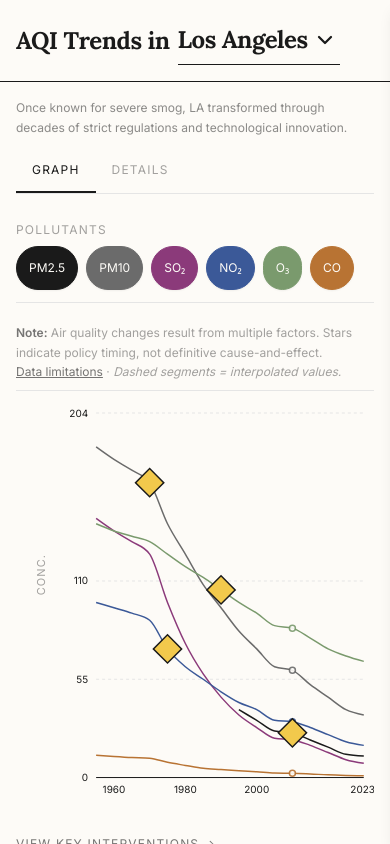
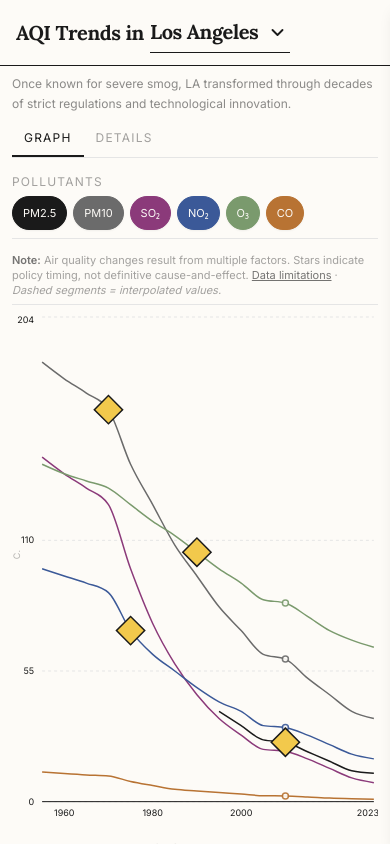
Before and after one commit to rakshran/aqi-tracker, a React (Vite) app: page / in a window 390 px wide. Built offline with nearby package versions, Linux system fonts and the light colour scheme.

Commit message:
mobile fixes

```diff
--- a/src/App.jsx
+++ b/src/App.jsx
@@ -89,9 +89,9 @@
   return (
     <div className="h-screen flex flex-col bg-canvas overflow-hidden">
       {/* Masthead */}
-      <header className="border-b border-ink px-4 md:px-8 py-4 flex-shrink-0">
-        <div className="flex flex-wrap items-center gap-2 md:gap-3">
-          <h1 className="font-serif text-2xl md:text-3xl font-bold tracking-editorial text-ink">
+      <header className="border-b border-ink px-4 md:px-8 py-3 md:py-4 flex-shrink-0">
+        <div className="flex flex-wrap items-center gap-1.5 md:gap-3">
+          <h1 className="font-serif text-xl md:text-3xl font-bold tracking-editorial text-ink">
             AQI Trends in
           </h1>
           <CitySelector
@@ -99,7 +99,7 @@
             selectedCity={selectedCity}
             onSelectCity={handleCitySelect}
             ariaLabel="Select city for air quality trend chart"
-            className="w-auto px-0 text-2xl md:text-3xl font-bold tracking-editorial"
+            className="w-auto px-0 py-1.5 md:py-2 min-h-[36px] md:min-h-0 text-xl md:text-3xl font-bold tracking-editorial"
           />
         </div>
       </header>
@@ -110,7 +110,7 @@
         <div className="flex-1 md:w-3/4 flex flex-col overflow-hidden md:border-r border-ink/10">
           {/* Chart */}
           {selectedCity && (
-            <div className="flex-1 overflow-y-auto px-4 md:px-8 pt-4 pb-8 md:pb-10">
+            <div className="flex-1 overflow-y-hidden md:overflow-y-auto px-3 md:px-8 pt-2 md:pt-4 pb-3 md:pb-10">
               <PollutionChart
                 city={selectedCity}
                 onInterventionClick={handleInterventionClick}
@@ -118,7 +118,7 @@
               {/* Mobile-only trigger to open interventions drawer */}
               <button
                 onClick={() => setShowInterventions(true)}
-                className="md:hidden mt-6 font-sans text-xs uppercase tracking-widest text-ink/60 hover:text-ink border-b border-ink/30 hover:border-ink pb-0.5 transition-colors"
+                className="md:hidden mt-2 font-sans text-[11px] uppercase tracking-widest text-ink/60 hover:text-ink border-b border-ink/30 hover:border-ink pb-0.5 transition-colors"
               >
                 View Key Interventions &rarr;
               </button>
--- a/src/components/PollutionChart.jsx
+++ b/src/components/PollutionChart.jsx
@@ -195,19 +195,19 @@
   return (
     <div className="w-full h-full flex flex-col">
       {/* City context */}
-      <div className="mb-3">
+      <div className="mb-2 md:mb-3">
         <p className="text-xs font-sans text-ink/50 leading-relaxed line-clamp-2">
           {city.description}
         </p>
       </div>
 
       {/* Tab Navigation — editorial underline style */}
-      <div className="mb-4 border-b border-grid">
+      <div className="mb-2 md:mb-4 border-b border-grid">
         <div className="flex gap-0">
           <button
             onClick={() => setActiveTab('graph')}
             className={cn(
-              "px-4 py-2 font-sans text-xs uppercase tracking-widest border-b-2 transition-colors min-h-[44px] md:min-h-0",
+              "px-3 md:px-4 py-1.5 md:py-2 font-sans text-xs uppercase tracking-widest border-b-2 transition-colors min-h-[36px] md:min-h-0",
               activeTab === 'graph'
                 ? "border-ink text-ink"
                 : "border-transparent text-ink/40 hover:text-ink/70"
@@ -218,7 +218,7 @@
           <button
             onClick={() => setActiveTab('details')}
             className={cn(
-              "px-4 py-2 font-sans text-xs uppercase tracking-widest border-b-2 transition-colors min-h-[44px] md:min-h-0",
+              "px-3 md:px-4 py-1.5 md:py-2 font-sans text-xs uppercase tracking-widest border-b-2 transition-colors min-h-[36px] md:min-h-0",
               activeTab === 'details'
                 ? "border-ink text-ink"
                 : "border-transparent text-ink/40 hover:text-ink/70"
@@ -233,9 +233,9 @@
       {activeTab === 'graph' && (
         <>
           {/* Pollutant Toggles */}
-          <div className="mb-3 py-3 border-b border-grid">
-            <h3 className="text-xs font-sans uppercase tracking-widest text-ink/40 mb-2">Pollutants</h3>
-            <div className="flex flex-wrap gap-2">
+          <div className="mb-2 md:mb-3 py-2 md:py-3 border-b border-grid">
+            <h3 className="text-xs font-sans uppercase tracking-widest text-ink/40 mb-1.5 md:mb-2">Pollutants</h3>
+            <div className="flex flex-wrap gap-1.5 md:gap-2">
               {availablePollutants.map((pollutant) => {
                 const info = pollutantInfo[pollutant];
                 const isVisible = visiblePollutants[pollutant];
@@ -246,7 +246,7 @@
                     key={pollutant}
                     onClick={() => togglePollutant(pollutant)}
                     className={cn(
-                      "px-3 py-1.5 text-xs font-sans transition-all border rounded-full min-h-[44px] md:min-h-0 focus-visible:outline focus-visible:outline-2 focus-visible:outline-offset-2 focus-visible:outline-ink/40",
+                      "px-2.5 md:px-3 py-1 md:py-1.5 text-[11px] md:text-xs font-sans transition-all border rounded-full min-h-[34px] md:min-h-0 focus-visible:outline focus-visible:outline-2 focus-visible:outline-offset-2 focus-visible:outline-ink/40",
                       isVisible
                         ? "text-canvas shadow-sm"
                         : "bg-transparent opacity-70 hover:opacity-100"
@@ -267,8 +267,8 @@
           </div>
 
           {/* Disclaimers — editorial style */}
-          <div className="mb-3 py-2 border-b border-grid">
-            <p className="text-xs font-sans text-ink/40 leading-relaxed">
+          <div className="mb-2 md:mb-3 py-1.5 md:py-2 border-b border-grid">
+            <p className="text-[11px] md:text-xs font-sans text-ink/40 leading-snug md:leading-relaxed">
               <span className="font-semibold text-ink/60">Note:</span>{' '}
               Air quality changes result from multiple factors. Stars indicate policy timing, not definitive cause-and-effect.{' '}
               <button
@@ -283,12 +283,12 @@
           </div>
 
           {/* Chart Container — no background, directly on grid */}
-          <div className="flex-1 min-h-0" style={isMobile ? { minHeight: '340px' } : undefined}>
+          <div className="flex-1 min-h-0" style={isMobile ? { minHeight: 'clamp(170px, 30vh, 210px)' } : undefined}>
             <div className="h-full">
               <ResponsiveContainer width="100%" height="100%">
                 <LineChart
                   data={city.data}
-                  margin={{ top: 10, right: 10, left: 20, bottom: 5 }}
+                  margin={isMobile ? { top: 4, right: 4, left: 0, bottom: 0 } : { top: 10, right: 10, left: 20, bottom: 5 }}
                 >
                   <CartesianGrid
                     horizontal={true}
@@ -299,7 +299,7 @@
                   <XAxis
                     dataKey="year"
                     stroke="#1A1A1A"
-                    style={{ fontSize: '10px', fontFamily: 'Inter, sans-serif' }}
+                    style={{ fontSize: isMobile ? '9px' : '10px', fontFamily: 'Inter, sans-serif' }}
                     tickLine={false}
                     axisLine={{ stroke: '#1A1A1A', strokeWidth: 1 }}
                     {...(isMobile
@@ -309,16 +309,37 @@
                   />
                   <YAxis
                     stroke="#1A1A1A"
-                    style={{ fontSize: '10px', fontFamily: 'Inter, sans-serif' }}
+                    {...(isMobile
+                      ? {
+                        width: 30,
+                        tick: { fontSize: 9, fontFamily: 'Inter, sans-serif' },
+                        tickMargin: 2,
+                      }
+                      : {
+                        style: { fontSize: '10px', fontFamily: 'Inter, sans-serif' },
+                      }
+                    )}
                     tickLine={false}
                     axisLine={false}
                     domain={[0, maxValue]}
-                    label={{
-                      value: isMobile ? 'Conc.' : 'Concentration',
+                    label={isMobile ? {
+                      value: 'C.',
                       angle: -90,
                       position: 'insideLeft',
                       style: {
-                        fontSize: isMobile ? '11px' : '9px',
+                        fontSize: '9px',
+                        fontFamily: 'Inter, sans-serif',
+                        textTransform: 'uppercase',
+                        letterSpacing: '0.04em',
+                        fill: '#1A1A1A',
+                        opacity: 0.32,
+                      }
+                    } : {
+                      value: 'Concentration',
+                      angle: -90,
+                      position: 'insideLeft',
+                      style: {
+                        fontSize: '9px',
                         fontFamily: 'Inter, sans-serif',
                         textTransform: 'uppercase',
                         letterSpacing: '0.1em',
```
